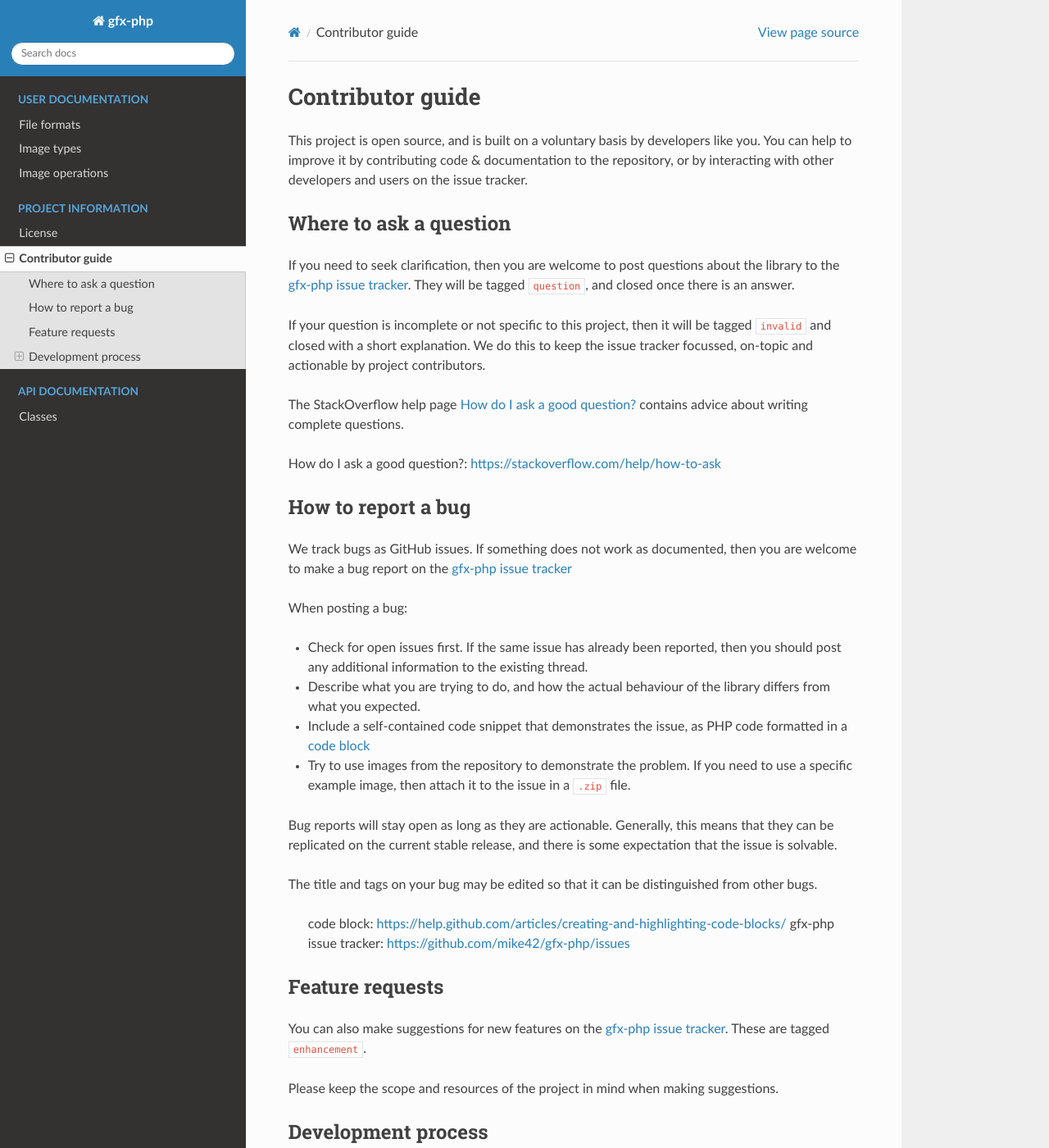
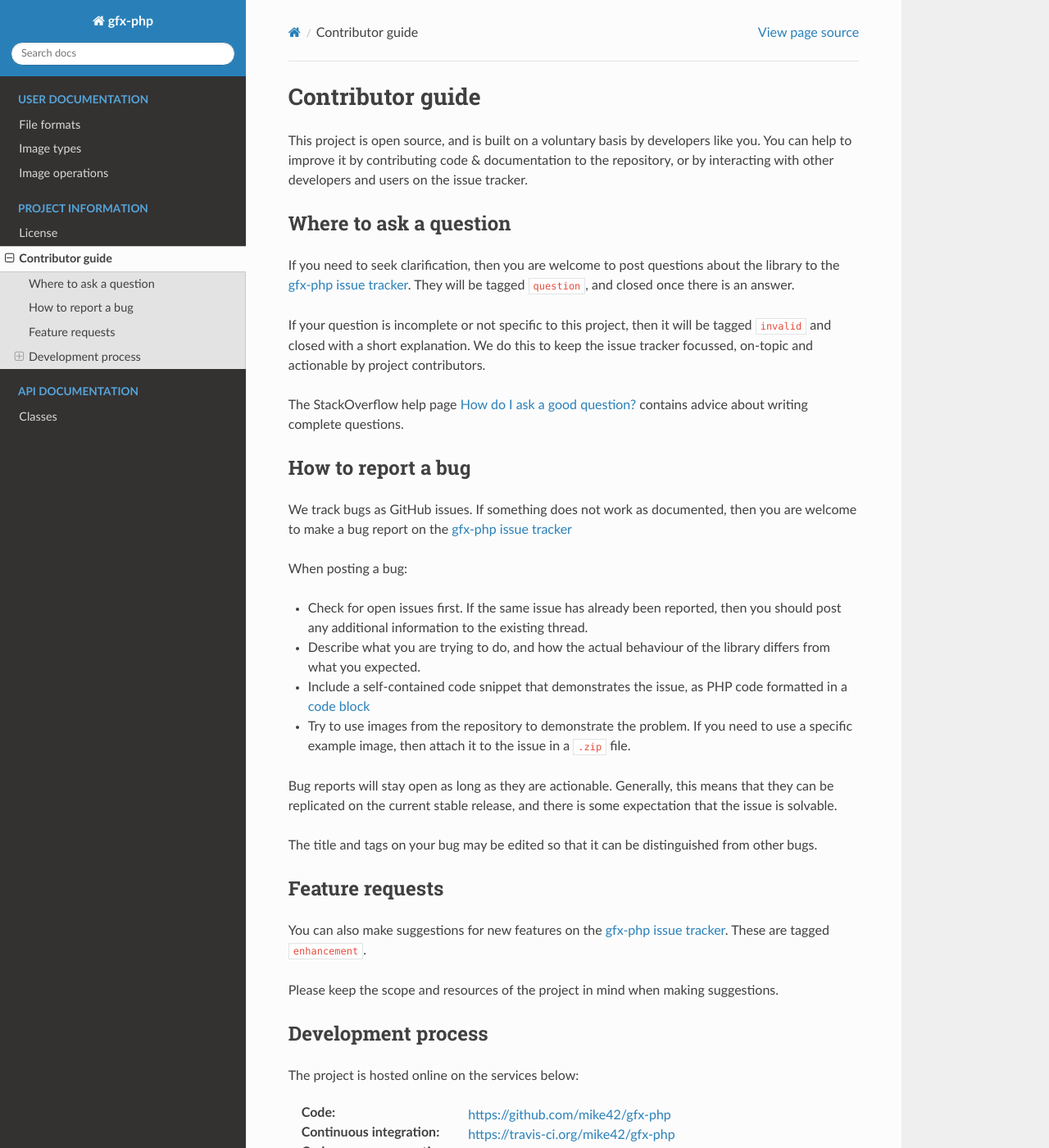
Before and after one commit to mike42/gfx-php, a Sphinx documentation site: the page built from docs/project/contributing.rst, in a window 1280 px wide and 1400 px high. Shown: the whole window at 82% size. Built offline with Sphinx 7.4.7 and the Read the Docs theme 2.0.0, drawn with Linux system fonts in a browser that asks for light colours.

```diff
--- a/docs/project/contributing.rst
+++ b/docs/project/contributing.rst
@@ -12,7 +12,7 @@ If your question is incomplete or not specific to this project, then it will be
 
 The StackOverflow help page `How do I ask a good question?`_ contains advice about writing complete questions.
 
-_`How do I ask a good question?`: https://stackoverflow.com/help/how-to-ask
+.. _`How do I ask a good question?`: https://stackoverflow.com/help/how-to-ask
 
 How to report a bug
 ^^^^^^^^^^^^^^^^^^^
@@ -30,8 +30,8 @@ Bug reports will stay open as long as they are actionable. Generally, this means
 
 The title and tags on your bug may be edited so that it can be distinguished from other bugs.
 
-      _`code block`: https://help.github.com/articles/creating-and-highlighting-code-blocks/
-      _`gfx-php issue tracker`: https://github.com/mike42/gfx-php/issues
+.. _`code block`: https://help.github.com/articles/creating-and-highlighting-code-blocks/
+.. _`gfx-php issue tracker`: https://github.com/mike42/gfx-php/issues
 
 Feature requests
 ^^^^^^^^^^^^^^^^
```
